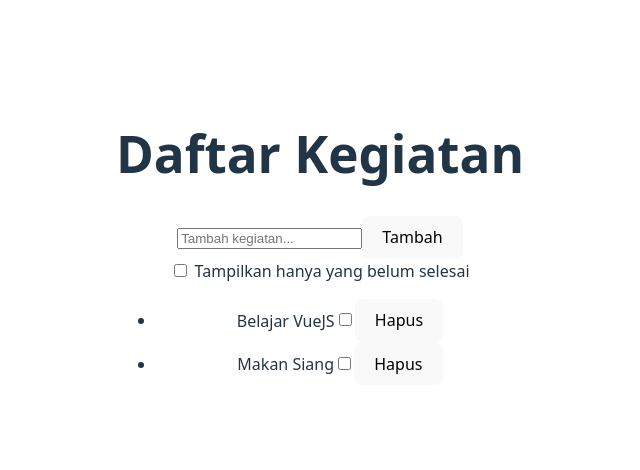
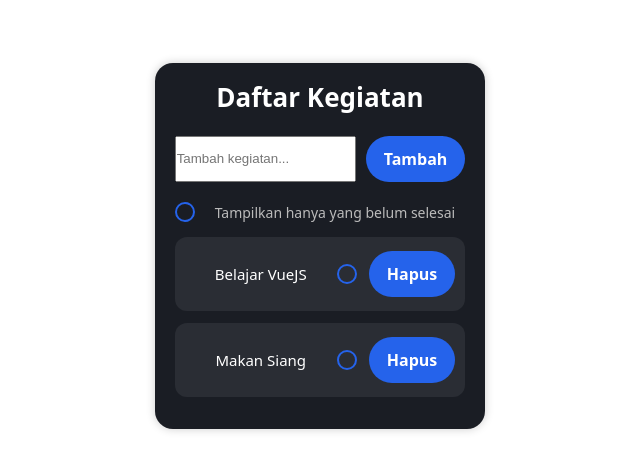
Before and after one commit to DanielArkhan/32-pbk-uts-233510652, a Vue app: page / in a window 1280 px wide. Shown: the part 154-624 px from the top of the page, without its empty margins (320-960 px from the left). Built offline with nearby package versions, Linux system fonts and the light colour scheme.

Commit message:
Menambahkan style yang diperlukan untuk memperindah tampilan aplikasi

```diff
--- a/src/App.vue
+++ b/src/App.vue
@@ -55,8 +55,134 @@ export default {
 };
 </script>
 <style scoped>
+@import url('https://fonts.googleapis.com/css2?family=Inter:wght@400;600&display=swap');
+
+* {
+  box-sizing: border-box;
+  margin: 0;
+  padding: 0;
+}
+
+body {
+  background-color: #0f1115;
+  color: #ffffff;
+  font-family: 'Inter', sans-serif;
+}
+
+main {
+  max-width: 480px;
+  margin: 40px auto;
+  padding: 20px;
+  background-color: #1a1d24;
+  border-radius: 18px;
+  box-shadow: 0 0 10px rgba(0, 0, 0, 0.2);
+}
+
+h1 {
+  font-size: 26px;
+  font-weight: 600;
+  margin-bottom: 24px;
+  color: #ffffff;
+}
+
+form {
+  display: flex;
+  margin-bottom: 20px;
+  gap: 10px;
+}
+
+input[type="text"] {
+  flex: 1;
+  padding: 12px 16px;
+  background-color: #2a2d34;
+  border: none;
+  border-radius: 30px;
+  color: #ffffff;
+  font-size: 14px;
+  outline: none;
+  transition: background 0.2s;
+}
+
+input[type="text"]::placeholder {
+  color: #777;
+}
+
+button {
+  padding: 12px 18px;
+  border: none;
+  border-radius: 30px;
+  background-color: #2563eb;
+  color: #fff;
+  font-weight: 600;
+  cursor: pointer;
+  transition: background-color 0.3s;
+}
+
+button:hover {
+  background-color: #1e4ecf;
+}
+
+label {
+  display: flex;
+  align-items: center;
+  gap: 8px;
+  font-size: 14px;
+  margin-bottom: 14px;
+  color: #bbb;
+}
+
+ul {
+  list-style: none;
+}
+
+li {
+  display: flex;
+  align-items: center;
+  padding: 14px 10px;
+  margin-bottom: 12px;
+  border-radius: 12px;
+  background-color: #2a2d34;
+  transition: background 0.2s ease-in-out;
+}
+
+li:hover {
+  background-color: #32363e;
+}
+
+/* ✅ Custom Circular Checkbox with Filled Dot */
+input[type="checkbox"] {
+  appearance: none;
+  -webkit-appearance: none;
+  width: 20px;
+  height: 20px;
+  border: 2px solid #2563eb;
+  border-radius: 50%;
+  position: relative;
+  margin-right: 12px;
+  background-color: transparent;
+  cursor: pointer;
+  transition: all 0.2s ease;
+}
+
+input[type="checkbox"]:checked::before {
+  content: "";
+  position: absolute;
+  top: 3px;
+  left: 3px;
+  width: 10px;
+  height: 10px;
+  background-color: #2563eb;
+  border-radius: 50%;
+}
+
+span {
+  flex: 1;
+  font-size: 15px;
+  color: #ffffff;
+}
+
 .done {
   text-decoration: line-through;
-  color: gray;
+  color: #777;
 }
 </style>
```
